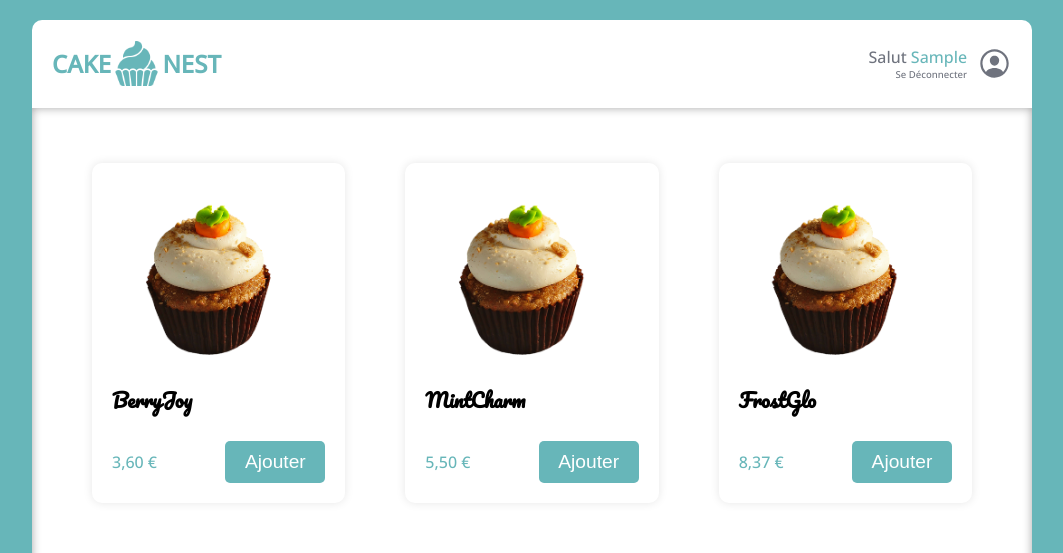
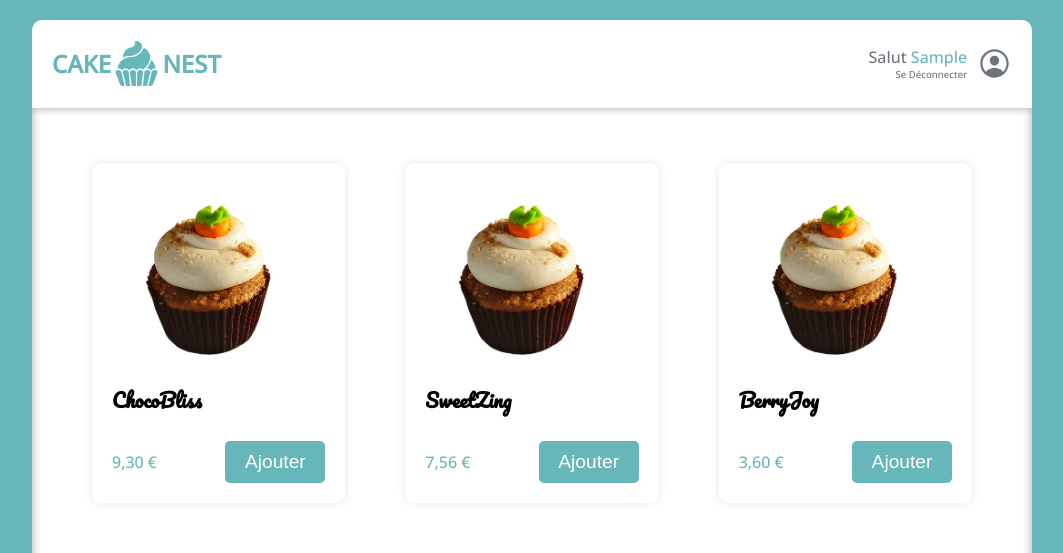
Before and after one commit to prisca-c/cake-nest-creative, a React (Vite) app: page / in a window 1280 px wide. Both pictures are taken after typing "Sample" into the empty fields and a click on the button "Mon espace". Shown: the top 553 px of the page, without its empty margins (108-1171 px from the left). Built offline with nearby package versions, Linux system fonts and the light colour scheme; the HTML template or start-up script is replaced by a standard one.

Commit message:
refactor: add getDateNowNumber method to handle key for item card

```diff
--- a/src/components/Menu/Menu.tsx
+++ b/src/components/Menu/Menu.tsx
@@ -1,14 +1,17 @@
 import { ItemCard } from './ItemCard.tsx';
 import { ItemMenuType } from '../../types/ItemMenuType.ts';
-import { fakeMenu2 } from '../../data/fakeMenu.ts';
+import { fakeMenu1, fakeMenu2 } from '../../data/fakeMenu.ts';
 import styled from 'styled-components';
 import { theme } from '../../theme';
+import { getDateNowNumber } from '../../utils/date.ts';
 
 export const Menu = () => {
+  const menus = [...fakeMenu1, ...fakeMenu2];
+
   return (
     <MenuDiv>
-      {fakeMenu2.map((item: ItemMenuType) => (
-        <ItemCard item={item} />
+      {menus.map((item: ItemMenuType) => (
+        <ItemCard item={item} key={`${item.title}-${getDateNowNumber()}`} />
       ))}
     </MenuDiv>
   );
--- /dev/null
+++ b/src/utils/date.ts
@@ -0,0 +1,3 @@
+export const getDateNowNumber = () => {
+  return new Date().getTime().toString();
+};
```
